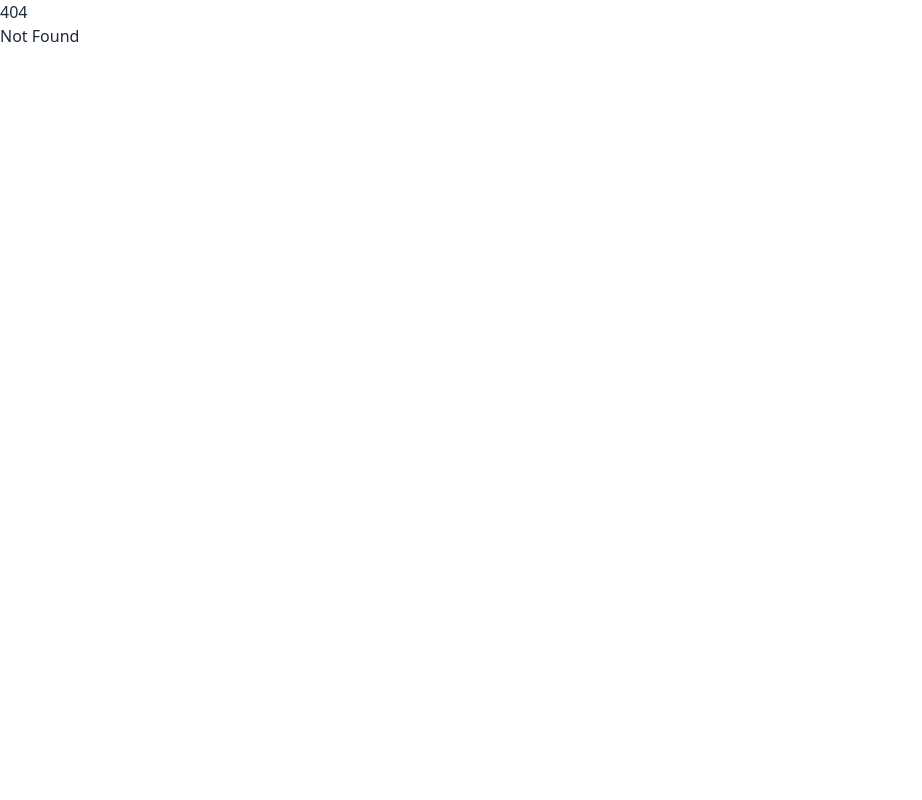
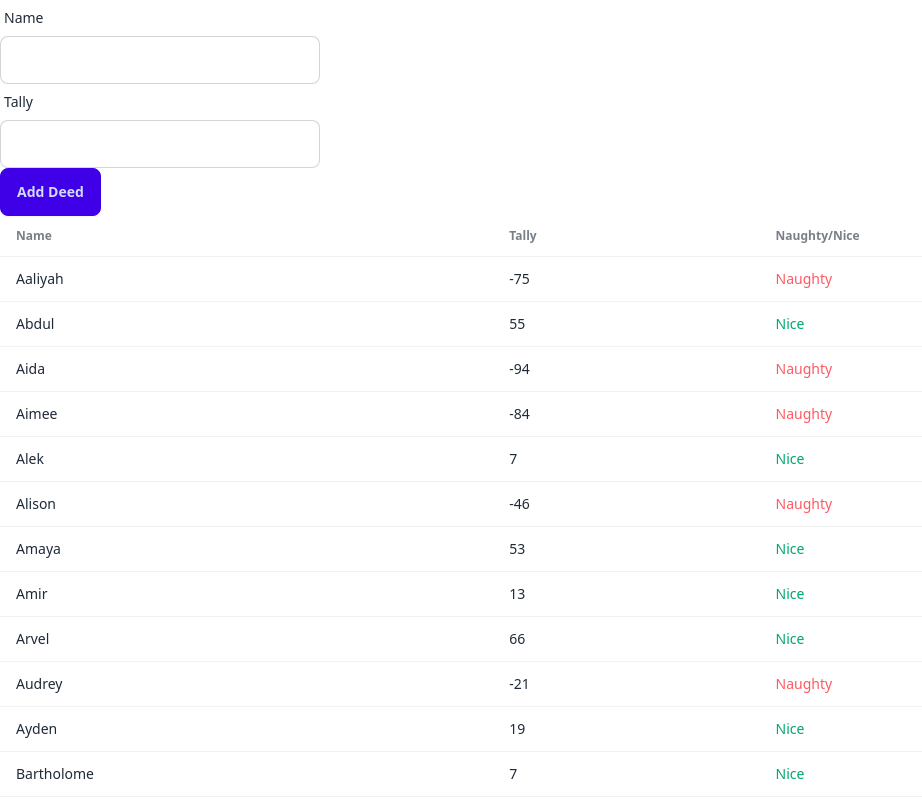
Before and after one commit to mumbler9486/advent-of-svelte-2023, a SvelteKit app: page /day1 in a window 1280 px wide. Before the commit this address had no page. Shown: the top 800 px of the page, without its empty margins (0-922 px from the left). Built offline with nearby package versions, Linux system fonts and the light colour scheme.

Commit message:
✨ Finish day 1 challenge

```diff
--- /dev/null
+++ b/src/lib/components/Button.svelte
@@ -0,0 +1,6 @@
+<script lang="ts">
+</script>
+
+<button class="btn btn-active btn-primary" on:click>
+	<slot />
+</button>
--- /dev/null
+++ b/src/lib/components/Input.svelte
@@ -0,0 +1,12 @@
+<script lang="ts">
+	export let placeholder: string = '';
+	export let value: string = '';
+	export let label: string = '';
+</script>
+
+<div class="form-control w-full max-w-xs">
+	<label class="label" for="input">
+		<span class="label-text">{label}</span>
+	</label>
+	<input type="text" {placeholder} class="input input-bordered w-full max-w-xs" bind:value />
+</div>
--- a/src/routes/+page.svelte
+++ b/src/routes/+page.svelte
@@ -1,16 +1,20 @@
 <script lang="ts">
-
 </script>
 
 <svelte:head>
-  <title>Advent of Svelte 2023</title>
+	<title>Advent of Svelte 2023</title>
 </svelte:head>
 
 <main>
-  <h1>
-    Advent of Svelte 2023 Solutions by Mumbler9486.
-  </h1>
-  <p>
-    <a href="https://github.com/mumbler9486/advent-of-svelte-2023" target="_blank" rel="noopener noreferrer">Source Code</a>
-  </p>
+	<h1>Advent of Svelte 2023 Solutions by Mumbler9486.</h1>
+	<p>
+		<a
+			href="https://github.com/mumbler9486/advent-of-svelte-2023"
+			target="_blank"
+			rel="noopener noreferrer">Source Code</a
+		>
+	</p>
+
+	<h1>Solutions</h1>
+	<a href="/day1">Day 1</a>
 </main>
--- /dev/null
+++ b/src/routes/day1/+page.svelte
@@ -0,0 +1,76 @@
+<script lang="ts">
+	import Button from '$lib/components/Button.svelte';
+	import Input from '$lib/components/Input.svelte';
+	import dayOneTallies from './day-one.json';
+	import { onMount } from 'svelte';
+
+	let name: string = '';
+	let tally: string = '';
+	let deeds: Record<string, DeedTally> = {};
+
+	$: sortedDeeds = Object.values(deeds).sort((x1, x2) => (x1.name > x2.name ? 1 : -1));
+
+	//Tally Source, didn't want to deal with CORS
+	//https://advent.sveltesociety.dev/data/2023/day-one.json
+	interface DeedTally {
+		name: string;
+		tally: number;
+	}
+
+	const addDeed = async () => {
+		if (!deeds[name]) {
+			deeds[name] = {
+				name: name,
+				tally: 0
+			} satisfies DeedTally;
+		}
+
+		deeds[name].tally += parseInt(tally);
+
+		name = '';
+		tally = '0';
+		deeds = deeds;
+	};
+
+	const loadTallyDb = async () => {
+		const tallies = dayOneTallies as DeedTally[];
+
+		deeds = tallies.reduce(
+			(prev, curr) => {
+				prev[curr.name] = curr;
+				return prev;
+			},
+			{} as Record<string, DeedTally>
+		);
+	};
+
+	onMount(loadTallyDb);
+</script>
+
+<Input label="Name" bind:value={name}></Input>
+<Input label="Tally" bind:value={tally}></Input>
+<Button on:click={addDeed}>Add Deed</Button>
+
+<div>
+	<table class="table">
+		<!-- head -->
+		<thead>
+			<tr>
+				<th>Name</th>
+				<th>Tally</th>
+				<th>Naughty/Nice</th>
+			</tr>
+		</thead>
+		<tbody>
+			{#each sortedDeeds as deed}
+				<tr>
+					<td>{deed.name}</td>
+					<td>{deed.tally}</td>
+					<td class:text-error={deed.tally <= 0} class:text-success={deed.tally > 0}>
+						{deed.tally > 0 ? 'Nice' : 'Naughty'}
+					</td>
+				</tr>
+			{/each}
+		</tbody>
+	</table>
+</div>
--- /dev/null
+++ b/src/routes/day1/day-one.json
@@ -0,0 +1,102 @@
+[
+	{ "name": "Hayley", "tally": 100 },
+	{ "name": "Mina", "tally": 87 },
+	{ "name": "Aaliyah", "tally": -75 },
+	{ "name": "Eliza", "tally": 100 },
+	{ "name": "Caesar", "tally": -53 },
+	{ "name": "Audrey", "tally": -21 },
+	{ "name": "Christy", "tally": -23 },
+	{ "name": "Ezekiel", "tally": 34 },
+	{ "name": "Graciela", "tally": 88 },
+	{ "name": "Kallie", "tally": 70 },
+	{ "name": "Heaven", "tally": -38 },
+	{ "name": "Marley", "tally": 5 },
+	{ "name": "Connor", "tally": -11 },
+	{ "name": "Shad", "tally": -54 },
+	{ "name": "Alek", "tally": 7 },
+	{ "name": "Marco", "tally": 83 },
+	{ "name": "Haylie", "tally": -9 },
+	{ "name": "Keegan", "tally": -14 },
+	{ "name": "Brooke", "tally": 88 },
+	{ "name": "Clotilde", "tally": 56 },
+	{ "name": "Presley", "tally": 43 },
+	{ "name": "Vivianne", "tally": 61 },
+	{ "name": "Elyssa", "tally": -82 },
+	{ "name": "Mathilde", "tally": 4 },
+	{ "name": "Selina", "tally": 73 },
+	{ "name": "Soledad", "tally": 66 },
+	{ "name": "Arvel", "tally": 66 },
+	{ "name": "Alison", "tally": -46 },
+	{ "name": "Cecelia", "tally": -89 },
+	{ "name": "Shad", "tally": 34 },
+	{ "name": "Ayden", "tally": 19 },
+	{ "name": "Helene", "tally": 35 },
+	{ "name": "Vernie", "tally": -18 },
+	{ "name": "Kacie", "tally": -61 },
+	{ "name": "Mathias", "tally": -42 },
+	{ "name": "Emerson", "tally": -72 },
+	{ "name": "Marques", "tally": 57 },
+	{ "name": "Roberto", "tally": -18 },
+	{ "name": "Aida", "tally": -94 },
+	{ "name": "Neoma", "tally": 25 },
+	{ "name": "Yasmin", "tally": 32 },
+	{ "name": "Nelda", "tally": -41 },
+	{ "name": "Dwight", "tally": -11 },
+	{ "name": "Patience", "tally": -56 },
+	{ "name": "Beatrice", "tally": -86 },
+	{ "name": "Isaiah", "tally": -6 },
+	{ "name": "Sylvan", "tally": -81 },
+	{ "name": "Eldora", "tally": 81 },
+	{ "name": "Eduardo", "tally": -76 },
+	{ "name": "Breana", "tally": 5 },
+	{ "name": "Aimee", "tally": -84 },
+	{ "name": "Mariela", "tally": 84 },
+	{ "name": "Cory", "tally": 83 },
+	{ "name": "Dimitri", "tally": -40 },
+	{ "name": "Jerad", "tally": 17 },
+	{ "name": "Amir", "tally": 13 },
+	{ "name": "Kiley", "tally": 23 },
+	{ "name": "Caden", "tally": 92 },
+	{ "name": "Laisha", "tally": -48 },
+	{ "name": "Maximus", "tally": -54 },
+	{ "name": "Bartholome", "tally": 7 },
+	{ "name": "Harry", "tally": 90 },
+	{ "name": "Maud", "tally": -1 },
+	{ "name": "Harry", "tally": 8 },
+	{ "name": "Amaya", "tally": 53 },
+	{ "name": "Kailey", "tally": -91 },
+	{ "name": "Malcolm", "tally": -72 },
+	{ "name": "Jordon", "tally": 59 },
+	{ "name": "Tyrel", "tally": -95 },
+	{ "name": "Kyler", "tally": 77 },
+	{ "name": "Stewart", "tally": 8 },
+	{ "name": "Brionna", "tally": -10 },
+	{ "name": "Broderick", "tally": 79 },
+	{ "name": "Rafael", "tally": -25 },
+	{ "name": "Grant", "tally": 8 },
+	{ "name": "Casper", "tally": 31 },
+	{ "name": "Timmy", "tally": -28 },
+	{ "name": "Fanny", "tally": 14 },
+	{ "name": "Nettie", "tally": 28 },
+	{ "name": "Moises", "tally": -75 },
+	{ "name": "Shaun", "tally": 38 },
+	{ "name": "Lindsay", "tally": 30 },
+	{ "name": "Nettie", "tally": -29 },
+	{ "name": "Fausto", "tally": 53 },
+	{ "name": "Dominique", "tally": -29 },
+	{ "name": "Sonya", "tally": 51 },
+	{ "name": "Hilbert", "tally": 77 },
+	{ "name": "Violette", "tally": -98 },
+	{ "name": "Malachi", "tally": 0 },
+	{ "name": "Lilly", "tally": -86 },
+	{ "name": "Bethel", "tally": 58 },
+	{ "name": "Vada", "tally": -88 },
+	{ "name": "Israel", "tally": -29 },
+	{ "name": "Kolby", "tally": 89 },
+	{ "name": "Hailey", "tally": -24 },
+	{ "name": "Dasia", "tally": 53 },
+	{ "name": "Stewart", "tally": 55 },
+	{ "name": "Kiera", "tally": -40 },
+	{ "name": "Abdul", "tally": 55 },
+	{ "name": "Lexus", "tally": -70 }
+]
```
